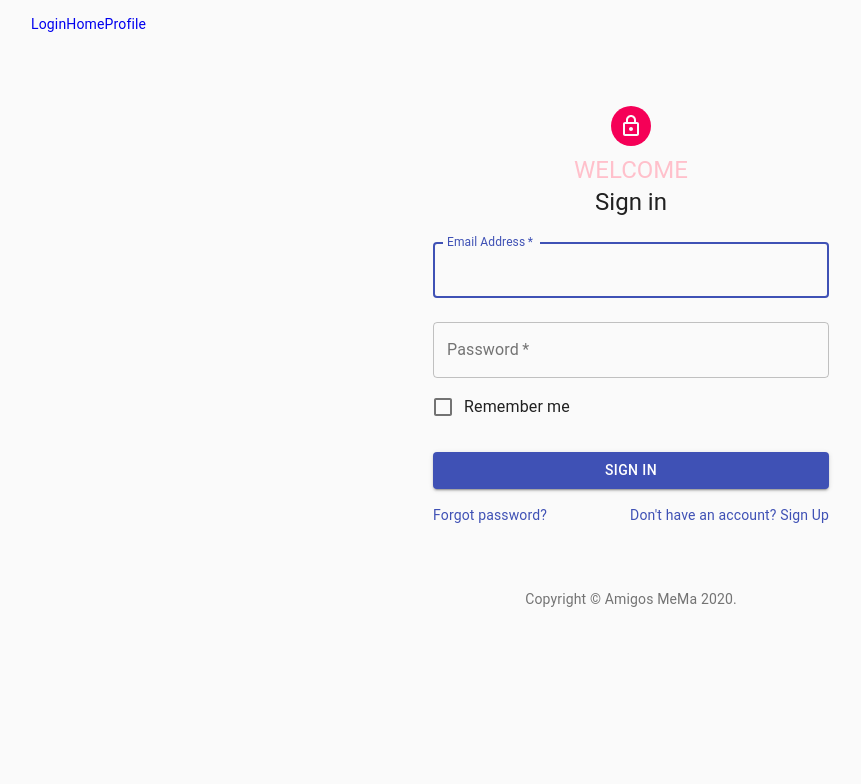
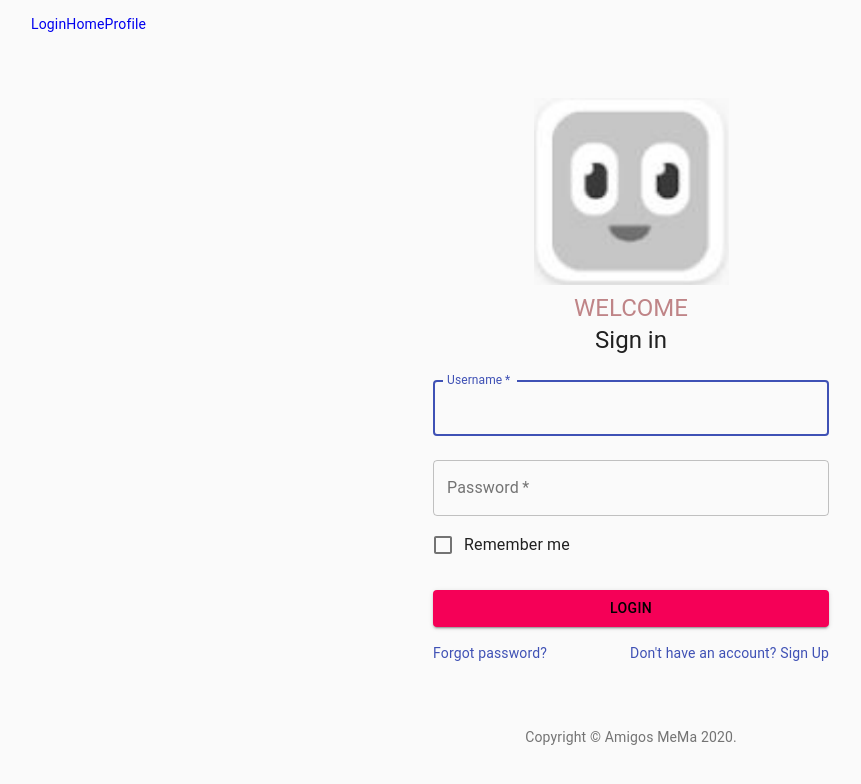
Before and after one commit to picowithleo/amigos-mema, a React (Create React App) app: page /login in a window 1280 px wide. Shown: the top 784 px of the page, without its empty margins (9-870 px from the left). Built offline with nearby package versions, Linux system fonts and the light colour scheme.

Commit message:
add logo to Login.js

```diff
--- a/src/auth/Login.js
+++ b/src/auth/Login.js
@@ -21,6 +21,7 @@ import LockOutlinedIcon from '@material-ui/icons/LockOutlined';
 import Typography from '@material-ui/core/Typography';
 import { makeStyles } from '@material-ui/core/styles';
 import Container from '@material-ui/core/Container';
+import img from '../assets/img/logodemo.png';
 
 function Copyright() {
   return (
@@ -52,9 +53,10 @@ const useStyles = makeStyles((theme) => ({
   },
   submit: {
     margin: theme.spacing(3, 0, 2),
+    color: 'black',
   },
   welcome: {
-      color: 'pink',
+      color: '#BF8487',
   }
 }));
 
@@ -67,9 +69,10 @@ const Login = props => {
     <Container component="main" maxWidth="xs">
       <CssBaseline />
       <div className={classes.paper}>
-        <Avatar className={classes.avatar}>
-          <LockOutlinedIcon />
-        </Avatar>
+        <Typography>
+          {/* <LockOutlinedIcon /> */}
+          <img src={img} />
+        </Typography>
         <Typography className={classes.welcome} component="h1" variant="h5">
           WELCOME
         </Typography>
@@ -82,10 +85,10 @@ const Login = props => {
             margin="normal"
             required
             fullWidth
-            id="email"
-            label="Email Address"
-            name="email"
-            autoComplete="email"
+            id="username"
+            label="Username"
+            name="username"
+            autoComplete="username"
             autoFocus
           />
           <TextField
@@ -107,10 +110,11 @@ const Login = props => {
             type="submit"
             fullWidth
             variant="contained"
-            color="primary"
+            // backgroundColor="#ffb5b6"
+            color= "secondary"
             className={classes.submit}
           >
-            Sign In
+            Login
           </Button>
           <Grid container>
             <Grid item xs>
--- a/src/navigation/TopNav.js
+++ b/src/navigation/TopNav.js
@@ -4,6 +4,9 @@ import styled from 'styled-components';
 import { Link } from 'react-router-dom';
 
 // import './topNav.scss';
+
+
+
 
 const NavContainer = styled.ul`
     display: flex;
```
